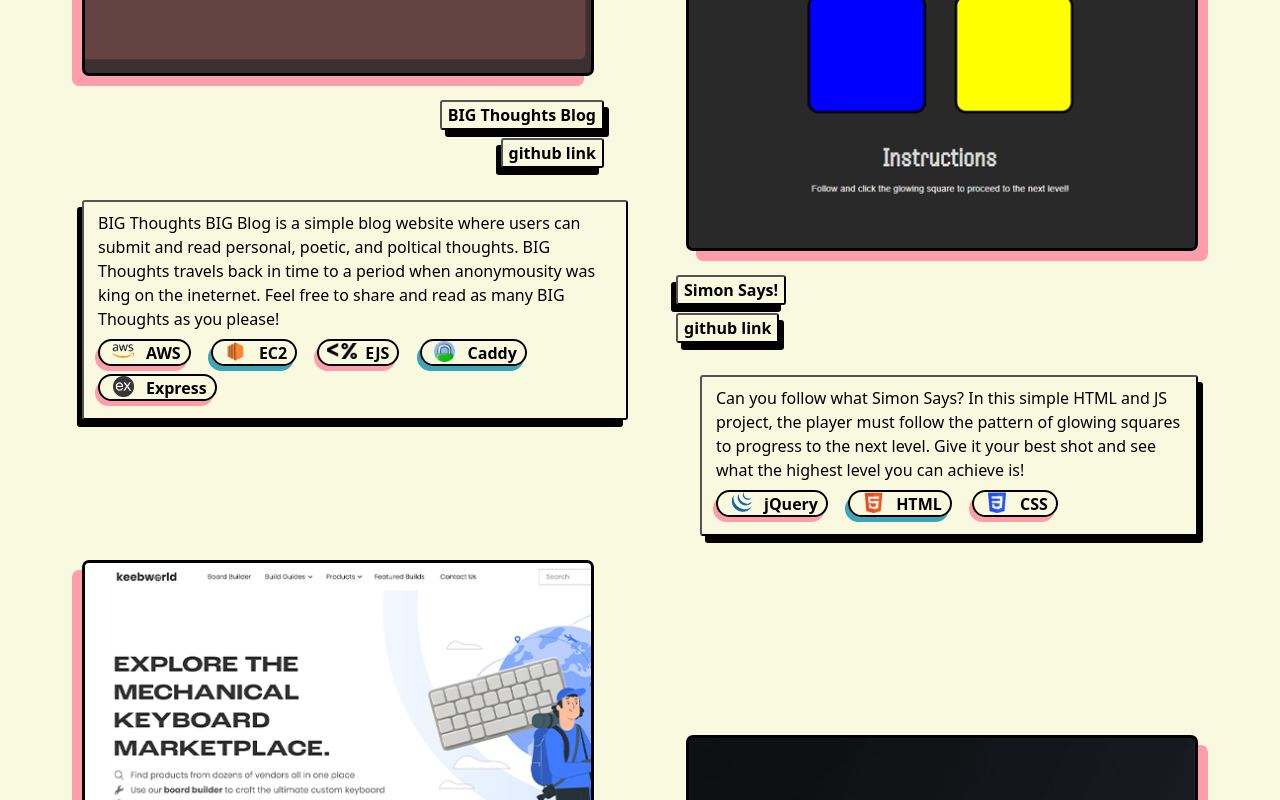
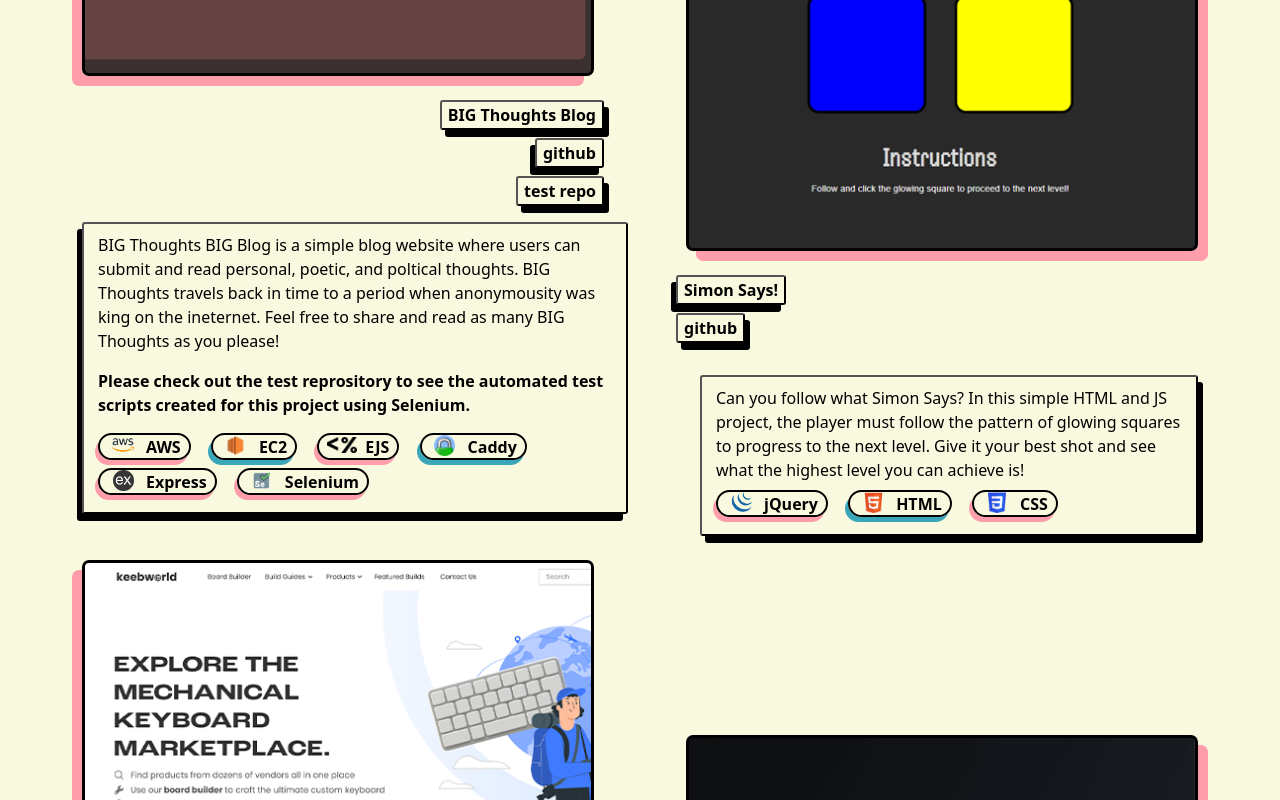
Before and after one commit to speedx77/ryan-burnett-portfolio, a website: page public/index.html in a window 1280 px wide. Shown: the part 1260-2060 px from the top of the page. Drawn offline with nearby package versions, Linux system fonts and the light colour scheme.

Commit message:
add testing link

```diff
--- a/public/index.html
+++ b/public/index.html
@@ -122,7 +122,10 @@
                   <a href="http://3.22.223.230/" class="link-button mt-4 mb-2" ><strong>BIG Thoughts Blog</strong></a>
                 </div>
                 <div class="d-flex justify-content-sm-end justify-content-xs-start me-4">
-                  <a href="https://github.com/speedx77/big-thoughts-blog" class="link-button-right mb-sm-3 mb-xs-5"><strong>github link</strong></a>
+                  <a href="https://github.com/speedx77/big-thoughts-blog" class="link-button-right mb-2"><strong>github</strong></a>
+                </div>
+                <div class="d-flex justify-content-sm-end justify-content-xs-start me-4">
+                  <a href="https://github.com/speedx77/big-thoughts-blog-test" class="link-button mb-xs-5"><strong>test repo</strong></a>
                 </div>
 
 
@@ -130,7 +133,9 @@
 
                   <div class="flex-wrap my-2">
 
-                    <div class="mx-2 mb-2">BIG Thoughts BIG Blog is a simple blog website where users can submit and read personal, poetic, and poltical thoughts. BIG Thoughts travels back in time to a period when anonymousity was king on the ineternet. Feel free to share and read as many BIG Thoughts as you please!
+                    <div class="mx-2 mb-2">
+                      <p>BIG Thoughts BIG Blog is a simple blog website where users can submit and read personal, poetic, and poltical thoughts. BIG Thoughts travels back in time to a period when anonymousity was king on the ineternet. Feel free to share and read as many BIG Thoughts as you please!</p>
+                      <p><strong>Please check out the test reprository to see the automated test scripts created for this project using Selenium.</strong></p>
                     </div>
 
 
@@ -157,9 +162,12 @@
                       <div class="skill-pill-odd mb-2 mx-2 d-inline-flex">
                         <div class="skill-pill-image ms-sm-2" style="background-image: url('./assets/skill_pills/expressjs.png');"></div>
                         <a href="https://expressjs.com/" class="skill-pill-links mx-2"><strong>Express</strong></a>
-
                       </div>
 
+                      <div class="skill-pill-odd mb-2 mx-2 d-inline-flex">
+                        <div class="skill-pill-image ms-sm-2" style="background-image: url('./assets/skill_pills/selenium.png');"></div>
+                        <a href="https://www.selenium.dev/" class="skill-pill-links mx-2"><strong>Selenium</strong></a>
+                      </div>
 
 
 
@@ -183,7 +191,7 @@
                     <a href="https://speedx77.github.io/SimonSays" class="link-button-right mt-4 mb-2"><strong>Simon Says!</strong></a>
                   </div>
                   <div class="d-flex justify-content-start ms-sm-4">
-                    <a href="https://github.com/speedx77/SimonSays" class="link-button mb-sm-3 mb-xs-5"><strong>github link</strong></a>
+                    <a href="https://github.com/speedx77/SimonSays" class="link-button mb-sm-3 mb-xs-5"><strong>github</strong></a>
                   </div>
 
 
@@ -279,7 +287,7 @@
                       <a href="https://github.com/speedx77/xpanel-desktop-custom-dpi" class="link-button-right mt-4 mb-2"><strong>FinalMouse DPI Change</strong></a>
                     </div>
                     <div class="d-flex justify-content-start ms-sm-4">
-                      <a href="https://github.com/speedx77/xpanel-desktop-custom-dpi" class="link-button mb-sm-3 mb-xs-5"><strong>github link</strong></a>
+                      <a href="https://github.com/speedx77/xpanel-desktop-custom-dpi" class="link-button mb-sm-3 mb-xs-5"><strong>github</strong></a>
                     </div>
 
 
```
Also changed, not shown: public/error.html (+1 -1 lines).
